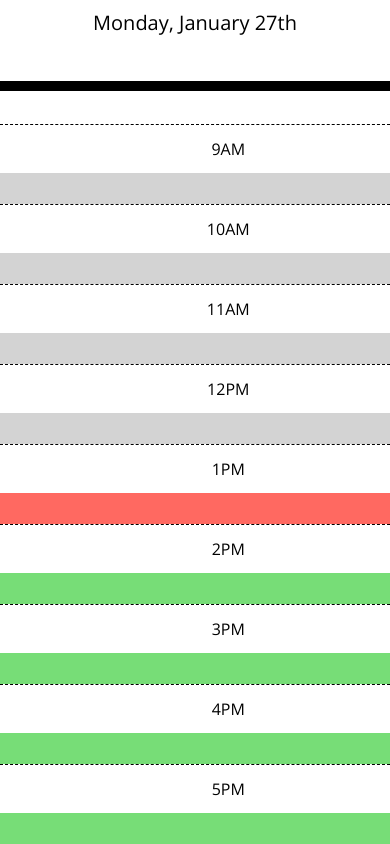
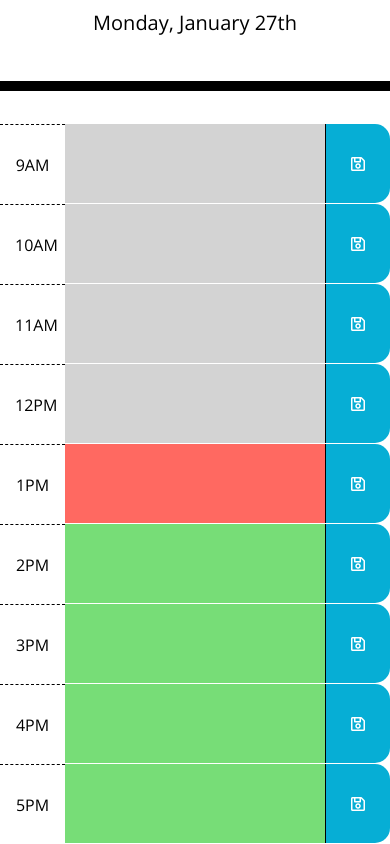
Before and after one commit to kapslock07/WorkDayScheduler, a plain HTML site: page index.html in a window 390 px wide. Shown: the part 256-1100 px from the top of the page. Drawn offline with nearby package versions, Linux system fonts and the light colour scheme.

Commit message:
made page mobile responsive

```diff
--- a/index.html
+++ b/index.html
@@ -22,92 +22,92 @@
     <div class="container">
         <!-- Timeblocks go here -->
         <div class="row time-block">
-            <div class="col-md-1 hour">
+            <div class="col-2 col-md-1 hour">
                 9AM
             </div>
-            <div class="col-md-10 description" id="9amBlock">
+            <div class="col-8 col-md-10 description" id="9amBlock">
             </div>
-            <div class="col-md-1 saveBtn">
+            <div class="col-2 col-md-1 saveBtn">
                 <i class="far fa-save"></i>
             </div>
         </div>
         <div class="row time-block">
-            <div class="col-md-1 hour">
+            <div class="col-2 col-md-1 hour">
                 10AM
             </div>
-            <div class="col-md-10 description" id="10amBlock">
+            <div class="col-8 col-md-10 description" id="10amBlock">
             </div>
-            <div class="col-md-1 saveBtn">
+            <div class="col-2 col-md-1 saveBtn">
                 <i class="far fa-save"></i>
             </div>
         </div>
         <div class="row time-block">
-            <div class="col-md-1 hour">
+            <div class="col-2 col-md-1 hour">
                 11AM
             </div>
-            <div class="col-md-10 description" id="11amBlock">
+            <div class="col-8 col-md-10 description" id="11amBlock">
             </div>
-            <div class="col-md-1 saveBtn">
+            <div class="col-2 col-md-1 saveBtn">
                 <i class="far fa-save"></i>
             </div>
         </div>
         <div class="row time-block">
-            <div class="col-md-1 hour">
+            <div class="col-2 col-md-1 hour">
                 12PM
             </div>
-            <div class="col-md-10 description" id="12pmBlock">
+            <div class="col-8 col-md-10 description" id="12pmBlock">
             </div>
-            <div class="col-md-1 saveBtn">
+            <div class="col-2 col-md-1 saveBtn">
                 <i class="far fa-save"></i>
             </div>
         </div>
         <div class="row time-block">
-            <div class="col-md-1 hour">
+            <div class="col-2 col-md-1 hour">
                 1PM
             </div>
-            <div class="col-md-10 description" id="1pmBlock">
+            <div class="col-8 col-md-10 description" id="1pmBlock">
             </div>
-            <div class="col-md-1 saveBtn">
+            <div class="col-2 col-md-1 saveBtn">
                 <i class="far fa-save"></i>
             </div>
         </div>
         <div class="row time-block">
-            <div class="col-md-1 hour">
+            <div class="col-2 col-md-1 hour">
                 2PM
             </div>
-            <div class="col-md-10 description" id="2pmBlock">
+            <div class="col-8 col-md-10 description" id="2pmBlock">
             </div>
-            <div class="col-md-1 saveBtn">
+            <div class="col-2 col-md-1 saveBtn">
                 <i class="far fa-save"></i>
             </div>
         </div>
         <div class="row time-block">
-            <div class="col-md-1 hour">
+            <div class="col-2 col-md-1 hour">
                 3PM
             </div>
-            <div class="col-md-10 description" id="3pmBlock">
+            <div class="col-8 col-md-10 description" id="3pmBlock">
             </div>
-            <div class="col-md-1 saveBtn">
+            <div class="col-2 col-md-1 saveBtn">
                 <i class="far fa-save"></i>
             </div>
         </div>
         <div class="row time-block">
-            <div class="col-md-1 hour">
+            <div class="col-2 col-md-1 hour">
                 4PM
             </div>
-            <div class="col-md-10 description" id="4pmBlock">
+            <div class="col-8 col-md-10 description" id="4pmBlock">
             </div>
-            <div class="col-md-1 saveBtn">
+            <div class="col-2 col-md-1 saveBtn">
                 <i class="far fa-save"></i>
             </div>
         </div>
         <div class="row time-block">
-            <div class="col-md-1 hour">
+            <div class="col-2 col-md-1 hour">
                 5PM
             </div>
-            <div class="col-md-10 description" id="5pmBlock">
+            <div class="col-8 col-md-10 description" id="5pmBlock">
             </div>
-            <div class="col-md-1 saveBtn">
+            <div class="col-2 col-md-1 saveBtn">
                 <i class="far fa-save"></i>
             </div>
         </div>
--- a/script.js
+++ b/script.js
@@ -1,8 +1,7 @@
 var today = moment().format("dddd, MMMM Do");
 $("#currentDay").text(today);
-// var currentTime = (moment().format("LT"));
-var now = moment();
-now = now.toString();
+
+var now = (moment()).toString();
 var today9Am = (moment('09:00', 'HH:mm')).toString();
 var today10Am = (moment('10:00', 'HH:mm')).toString();
 var today11Am = (moment('11:00', 'HH:mm')).toString();
@@ -115,5 +114,5 @@ else if (now >= today6Pm) {
 
 
 
-
-console.log(moment().format("LT"));
+console.log(moment());
+// console.log(moment().format("LT"));
```
